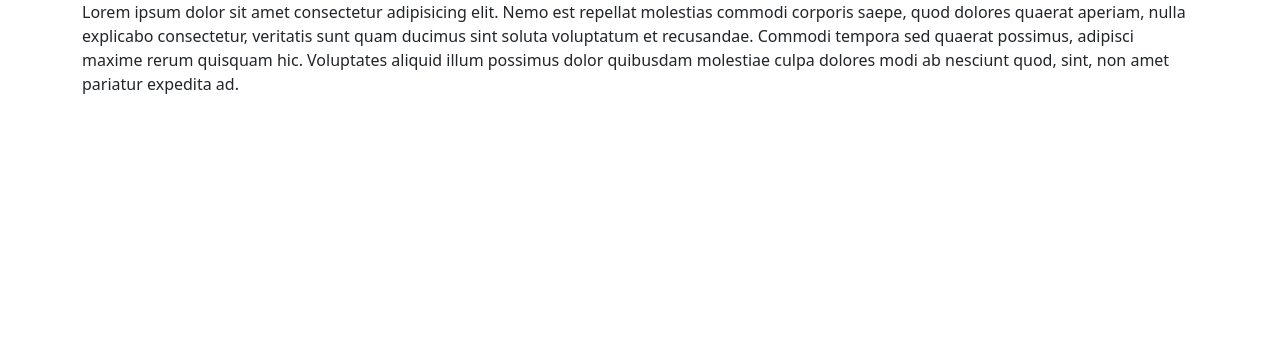
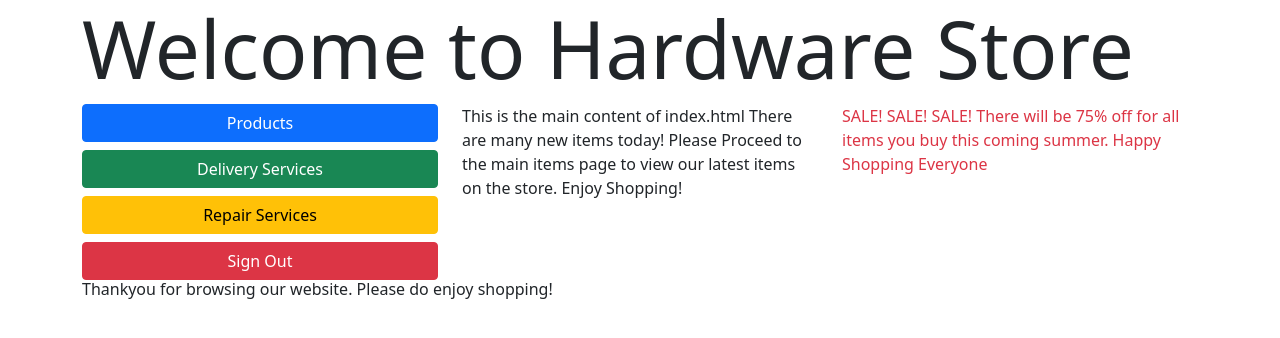
Before and after one commit to Cobzzz/HardwareStore_delosreyes, a Django app: page / in a window 1280 px wide. Shown: the top 338 px of the page. Run offline with Django 4.2, Linux system fonts and the light colour scheme.

Commit message:
Created layout.html Created about.html

```diff
--- a/HardwareStore/urls.py
+++ b/HardwareStore/urls.py
@@ -18,4 +18,5 @@ from django.urls import path, include
 
 urlpatterns = [
     path('', include('ManageItems.urls')),
+    path('aboutus/', include('ManageItems.urls')),
 ]
--- a/ManageItems/templates/index.html
+++ b/ManageItems/templates/index.html
@@ -8,9 +8,9 @@
 <script src="https://cdn.jsdelivr.net/npm/bootstrap@5.1.3/dist/js/bootstrap.bundle.min.js" integrity="sha384-ka7Sk0Gln4gmtz2MlQnikT1wXgYsOg+OMhuP+IlRH9sENBO0LRn5q+8nbTov4+1p" crossorigin="anonymous"></script>
 </head>
 <body>
-    <div class="container-md">
-        <p>Lorem ipsum dolor sit amet consectetur adipisicing elit. Nemo est repellat molestias commodi corporis saepe, quod dolores quaerat aperiam, nulla explicabo consectetur, veritatis sunt quam ducimus sint soluta voluptatum et recusandae. Commodi tempora sed quaerat possimus, adipisci maxime rerum quisquam hic. Voluptates aliquid illum possimus dolor quibusdam molestiae culpa dolores modi ab nesciunt quod, sint, non amet pariatur expedita ad.</p>
-    </div>
+    {% extends 'layout.html' %}
+    {%block header%}Welcome to Hardware Store{% endblock%}
+    {%block maincontent%}This is the main content of index.html There are many new items today! Please Proceed to the main items page to view our latest items on the store. Enjoy Shopping!{% endblock%}
 
 </body>
 </html>
--- /dev/null
+++ b/ManageItems/templates/layout.html
@@ -0,0 +1,35 @@
+<html lang="en">
+<head>
+    <meta charset="UTF-8">
+    <meta http-equiv="X-UA-Compatible" content="IE=edge">
+    <meta name="viewport" content="width=device-width, initial-scale=1.0">
+    <title>Document</title>
+    <link href="https://cdn.jsdelivr.net/npm/bootstrap@5.1.3/dist/css/bootstrap.min.css" rel="stylesheet" integrity="sha384-1BmE4kWBq78iYhFldvKuhfTAU6auU8tT94WrHftjDbrCEXSU1oBoqyl2QvZ6jIW3" crossorigin="anonymous">
+<script src="https://cdn.jsdelivr.net/npm/bootstrap@5.1.3/dist/js/bootstrap.bundle.min.js" integrity="sha384-ka7Sk0Gln4gmtz2MlQnikT1wXgYsOg+OMhuP+IlRH9sENBO0LRn5q+8nbTov4+1p" crossorigin="anonymous"></script>
+</head>
+<body>
+    <div class="container">
+        <!-- header -->
+        <div class="row"><h1 class="display-1">{% block header%}{% endblock%}</h1>
+        </div>
+        <!-- content -->
+        <div class="row">
+            <!-- menu -->
+            <div class="col">
+                <div class="d-grid gap-2">
+                    <button class="btn btn-primary" type="button">Products</button>
+                    <button class="btn btn-success" type="button">Delivery Services</button>
+                    <button class="btn btn-warning" type="button">Repair Services</button>
+                    <button class="btn btn-danger" type="button">Sign Out</button>
+                  </div>
+            </div>
+            <!-- main content -->
+            <div class="col">{%block maincontent%}{% endblock%}</div>
+            <!-- announcements -->
+            <div class="col"><p class="fs-6 text-danger">SALE! SALE! SALE! There will be 75% off for all items you buy this coming summer. Happy Shopping Everyone</p></div>
+        </div>
+        <!-- footer -->
+        <div class="row"><h6>Thankyou for browsing our website. Please do enjoy shopping!</h6></div>
+    </div>
+</body>
+</html>
--- a/ManageItems/urls.py
+++ b/ManageItems/urls.py
@@ -5,4 +5,5 @@ from . import views
 
 urlpatterns = [
     path('', views.main),
+    path('aboutus/', views.aboutus),
 ]
--- a/ManageItems/views.py
+++ b/ManageItems/views.py
@@ -4,3 +4,6 @@ from django.shortcuts import render
 
 def main(request):
     return render(request,'index.html')
+
+def aboutus(request):
+    return render(request, 'aboutus.html')
```
Also changed, not shown: ManageItems/templates/aboutus.html (added, +13 -0 lines).
